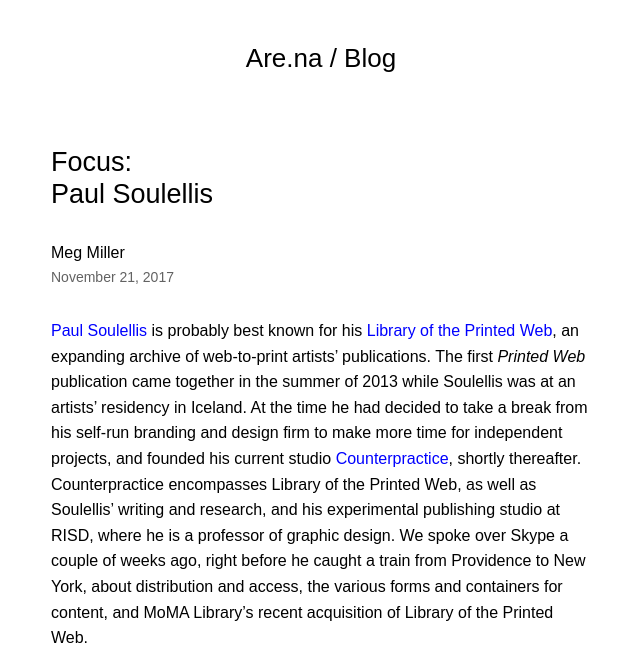
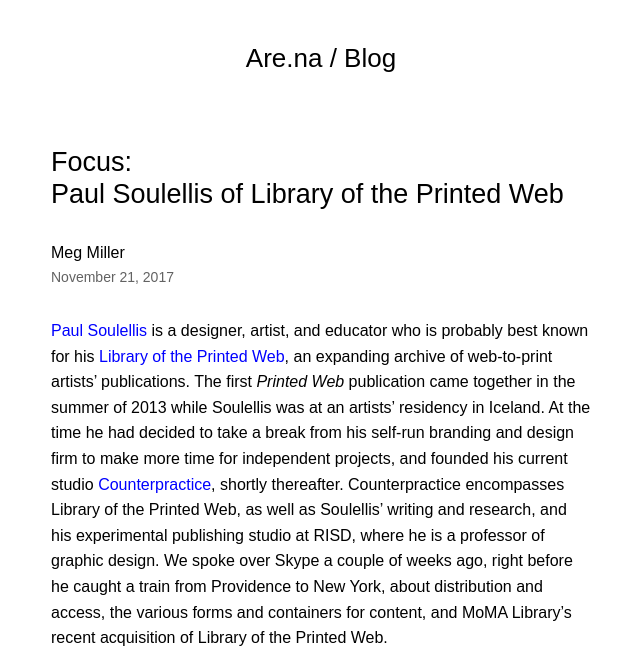
Before and after one commit to aredotna/building, a Jekyll site: the page built from _posts/2017-11-21-paul-soulellis.markdown, in a window 1280 px wide and 900 px high, cut to the strip 0-662 px from the top of the window. Shown: the whole strip, without its empty margins (319-959 px from the left). Built offline with Jekyll 4.4.1, drawn with Linux system fonts in a browser that asks for light colours.

Commit message:
Updates to title and first sentence

```diff
--- a/_posts/2017-11-21-paul-soulellis.markdown
+++ b/_posts/2017-11-21-paul-soulellis.markdown
@@ -1,5 +1,5 @@
 ---
-title: Paul Soulellis
+title: Paul Soulellis of Library of the Printed Web
 date: 2017-11-21 12:00:00 Z
 categories:
 - Focus
@@ -10,7 +10,7 @@
 author: "Meg Miller"
 ---
 
-[Paul Soulellis](http://soulellis.com) is probably best known for his [Library of the Printed Web](http://printedweb.org), an expanding archive of web-to-print artists’ publications. The first _Printed Web_ publication came together in the summer of 2013 while Soulellis was at an artists’ residency in Iceland. At the time he had decided to take a break from his self-run branding and design firm to make more time for independent projects, and founded his current studio [Counterpractice](http://www.counterpractice.com), shortly thereafter. Counterpractice encompasses Library of the Printed Web, as well as Soulellis’ writing and research, and his experimental publishing studio at RISD, where he is a professor of graphic design. We spoke over Skype a couple of weeks ago, right before he caught a train from Providence to New York, about distribution and access, the various forms and containers for content, and MoMA Library’s recent acquisition of Library of the Printed Web.
+[Paul Soulellis](http://soulellis.com) is a designer, artist, and educator who is probably best known for his [Library of the Printed Web](http://printedweb.org), an expanding archive of web-to-print artists’ publications. The first _Printed Web_ publication came together in the summer of 2013 while Soulellis was at an artists’ residency in Iceland. At the time he had decided to take a break from his self-run branding and design firm to make more time for independent projects, and founded his current studio [Counterpractice](http://www.counterpractice.com), shortly thereafter. Counterpractice encompasses Library of the Printed Web, as well as Soulellis’ writing and research, and his experimental publishing studio at RISD, where he is a professor of graphic design. We spoke over Skype a couple of weeks ago, right before he caught a train from Providence to New York, about distribution and access, the various forms and containers for content, and MoMA Library’s recent acquisition of Library of the Printed Web.
 
 <iframe class="arena-iframe" width="100%" height="2090" src="https://www.are.na/paul-soulellis/printed-web/embed"></iframe>
 
```
